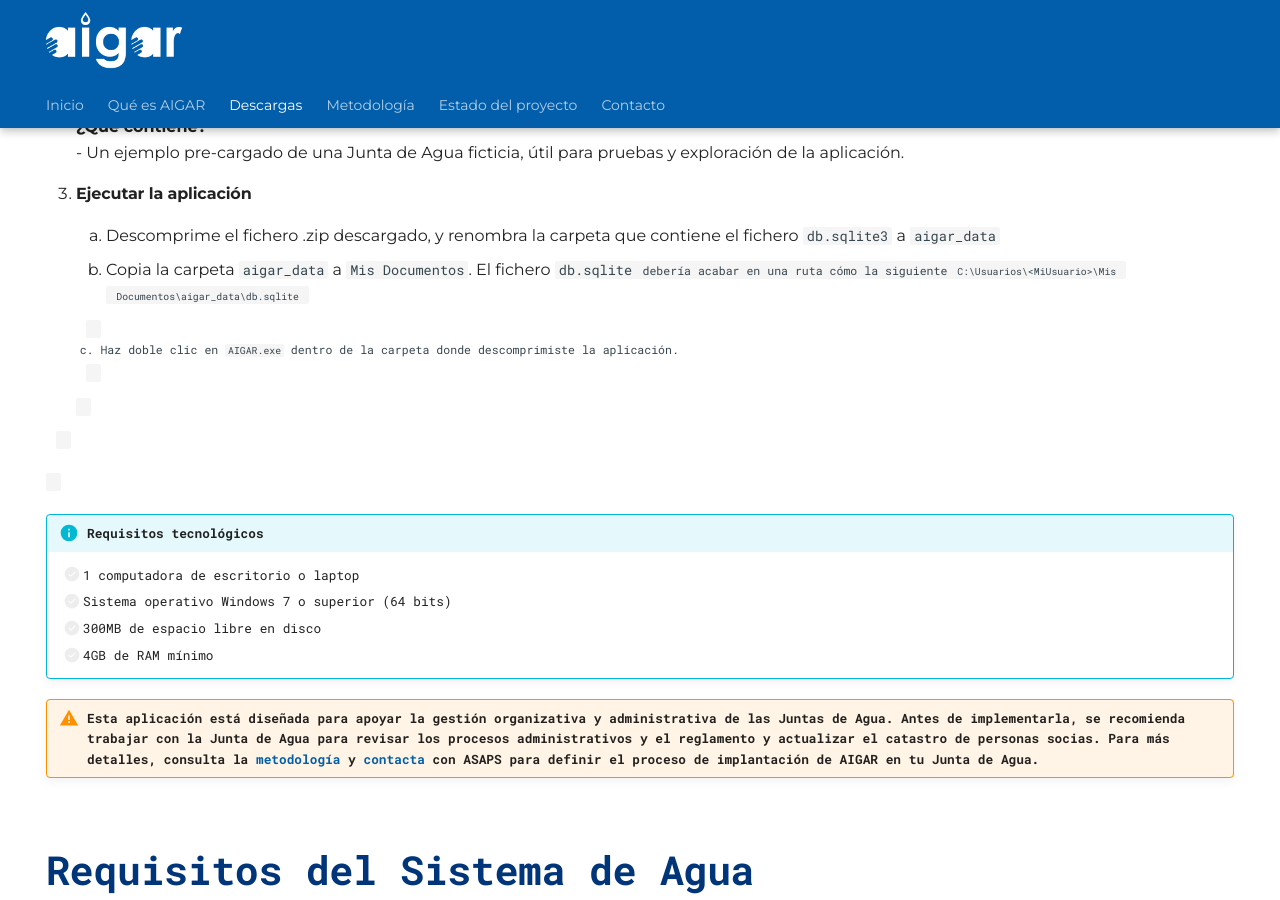
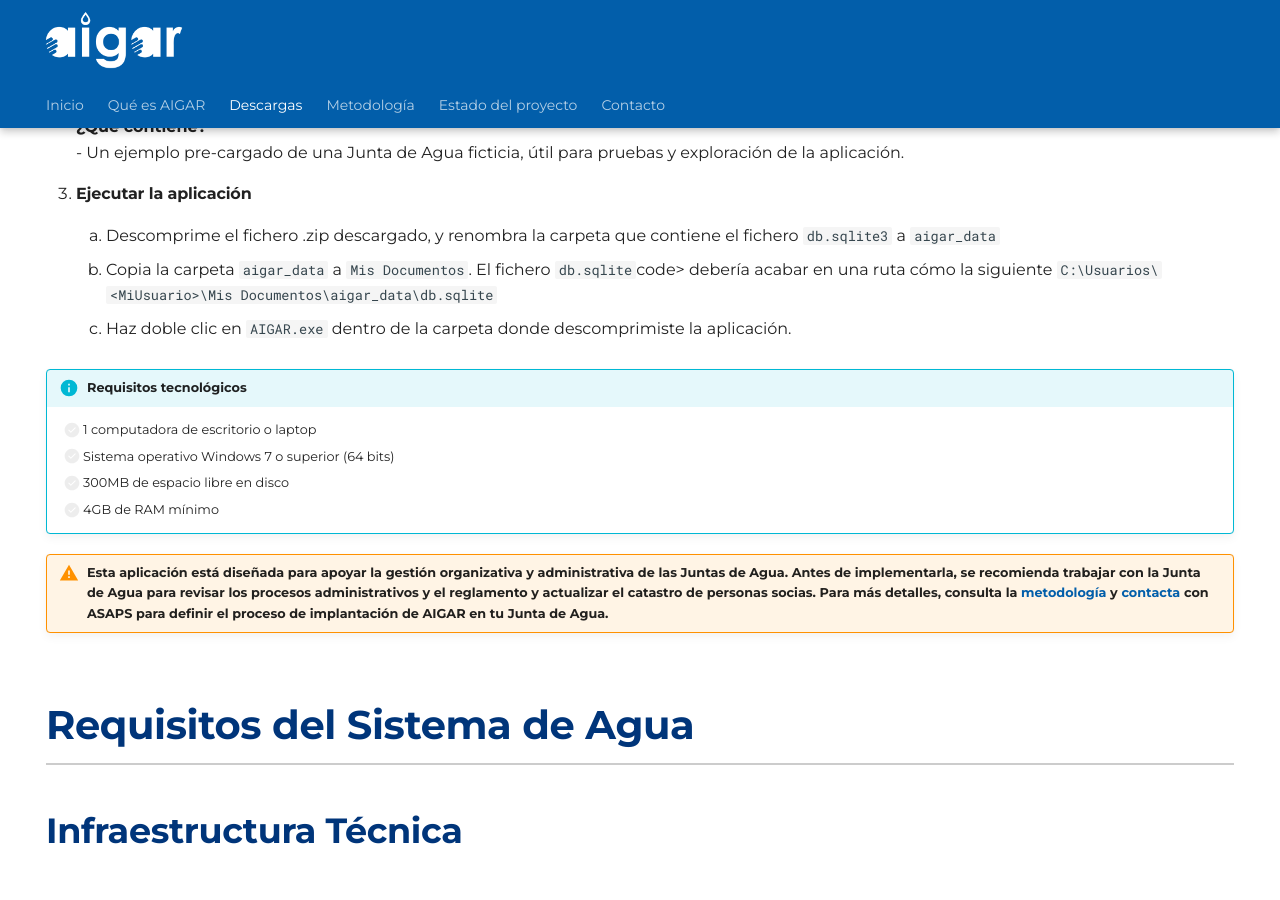
Before and after one commit to iCarto/aigar-web, an MkDocs documentation site: the page built from docs/downloads.md, in a window 1280 px wide and 900 px high, scrolled down 1925 px. Built offline with MkDocs 1.6.1 and Material for MkDocs 9.7.7, drawn with Linux system fonts in a browser that asks for light colours.

Commit message:
Update downloads.md

```diff
--- a/docs/downloads.md
+++ b/docs/downloads.md
@@ -95,7 +95,7 @@ Sigue estos pasos para descargar e instalar la aplicación AIGAR en tu ordenador
     <h4>Ejecutar la aplicación</h4>
     <ol>
       <li>Descomprime el fichero .zip descargado, y renombra la carpeta que contiene el fichero <code>db.sqlite3</code> a <code>aigar_data</code></li>
-      <li>Copia la carpeta <code>aigar_data</code> a <code>Mis Documentos</code>. El fichero <code>db.sqlite<code> debería acabar en una ruta cómo la siguiente <code>C:\Usuarios\&lt;MiUsuario&gt;\Mis Documentos\aigar_data\db.sqlite</code></li>
+      <li>Copia la carpeta <code>aigar_data</code> a <code>Mis Documentos</code>. El fichero <code>db.sqlite</code>code> debería acabar en una ruta cómo la siguiente <code>C:\Usuarios\&lt;MiUsuario&gt;\Mis Documentos\aigar_data\db.sqlite</code></li>
       <li>Haz doble clic en <code>AIGAR.exe</code> dentro de la carpeta donde descomprimiste la aplicación.</li>
     </ol>
   </li>
```
